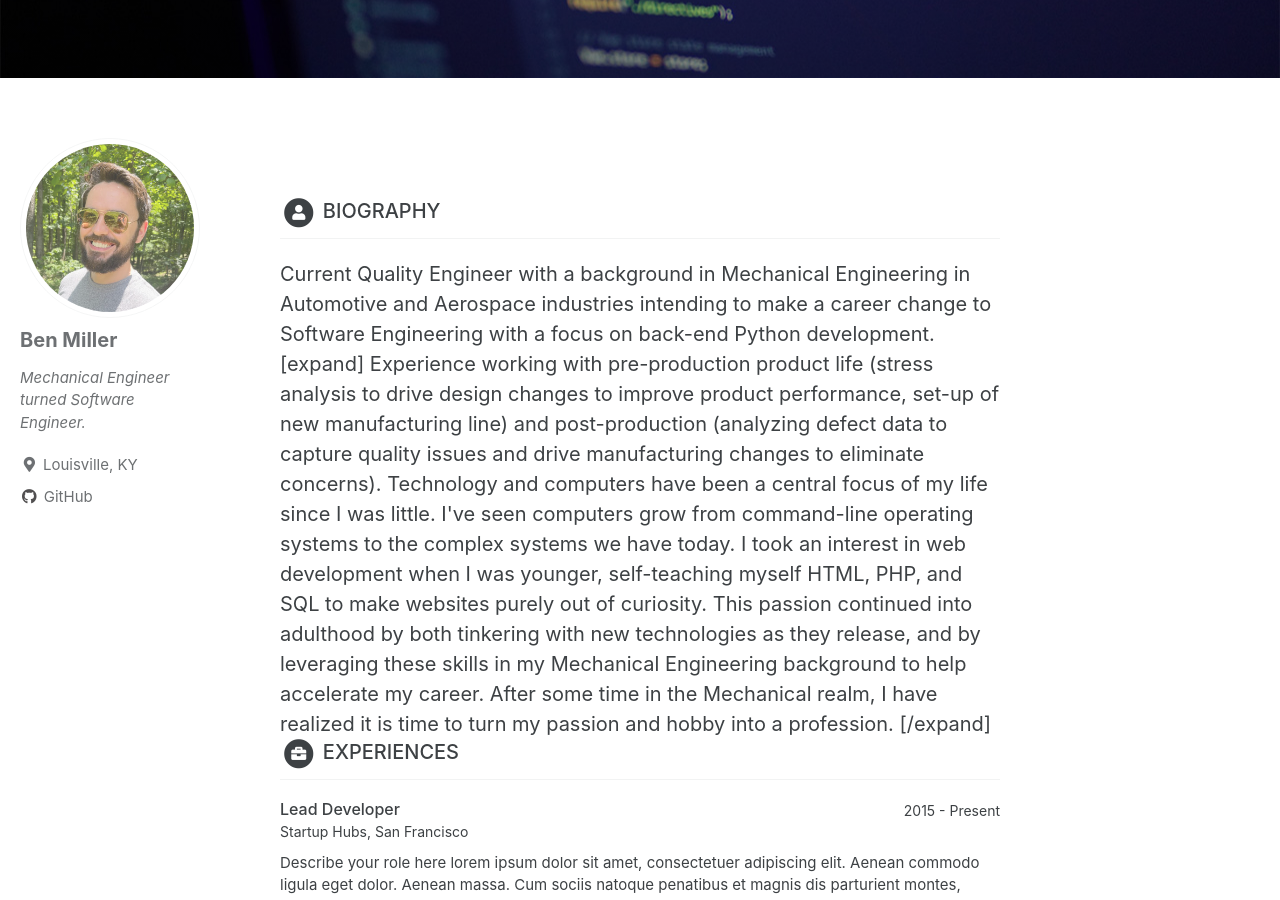
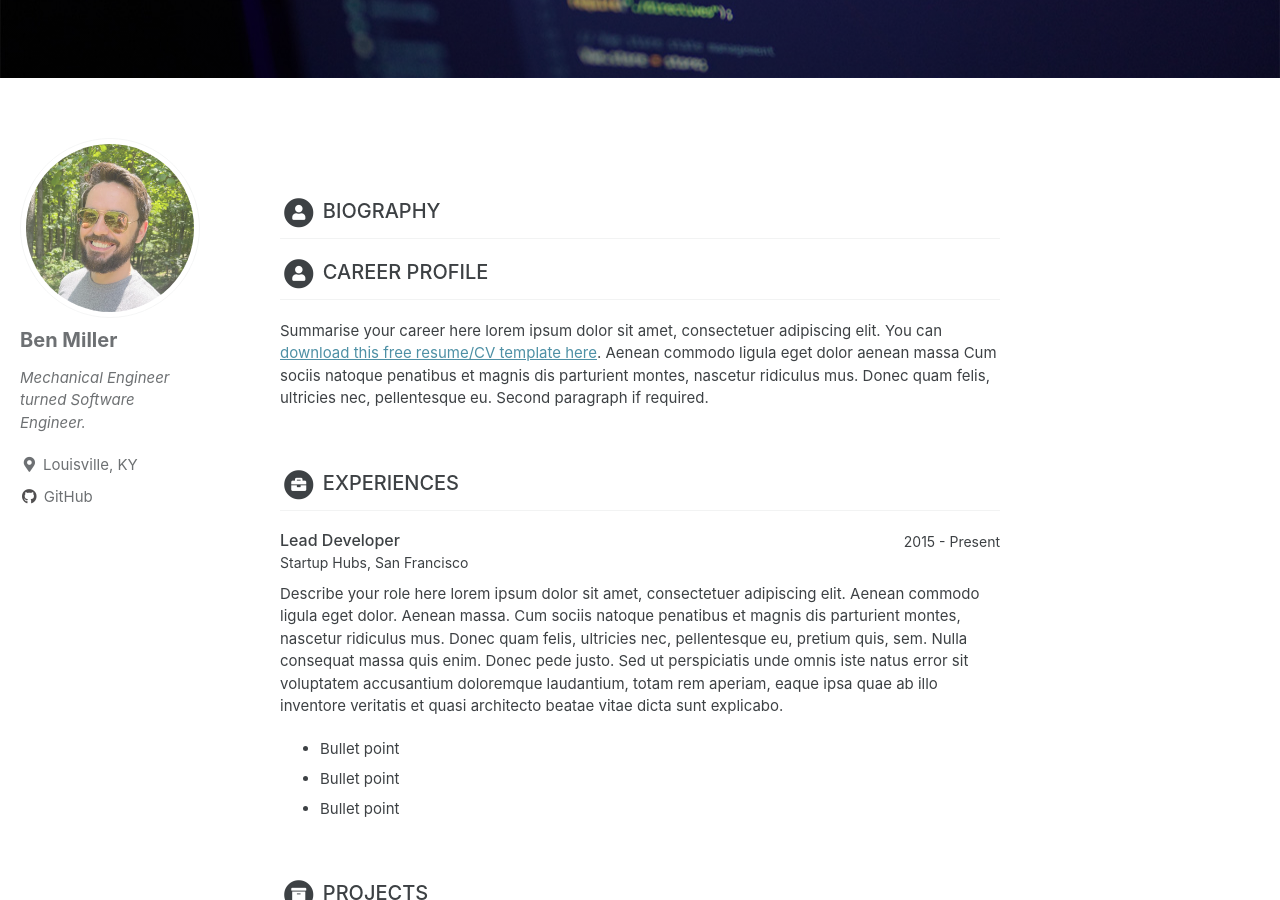
Before and after one commit to Ben-M-90/Ben-M-90.github.io, a Jekyll site: the page built from _pages/home.md, in a window 1280 px wide and 900 px high, scrolled down 343 px. Built offline with Jekyll 4.4.1, drawn with Linux system fonts in a browser that asks for light colours; cached includes are drawn as plain includes.

Commit message:
Biography section replaced with career profile section.

```diff
--- a/_pages/home.md
+++ b/_pages/home.md
@@ -18,18 +18,7 @@ header:
 		Biography
 	</h2>
 
-	<div class="summary">
-		Current Quality Engineer with a background in Mechanical Engineering in Automotive and Aerospace industries intending to make a career change to Software Engineering with a focus on back-end Python development.
-
-		[expand]
-
-		Experience working with pre-production product life (stress analysis to drive design changes to improve product performance, set-up of new manufacturing line) and post-production (analyzing defect data to capture quality issues and drive manufacturing changes to eliminate concerns).
-
-		Technology and computers have been a central focus of my life since I was little. I've seen computers grow from command-line operating systems to the complex systems we have today. I took an interest in web development when I was younger, self-teaching myself HTML, PHP, and SQL to make websites purely out of curiosity. This passion continued into adulthood by both tinkering with new technologies as they release, and by leveraging these skills in my Mechanical Engineering background to help accelerate my career. After some time in the Mechanical realm, I have realized it is time to turn my passion and hobby into a profession.
-
-		[/expand]
-
-	</div>
+	{% include career-profile.html %}
 
 	{% include experiences.html %}
 
```
Also changed, not shown: _data/data.yml (+1 -7 lines).
